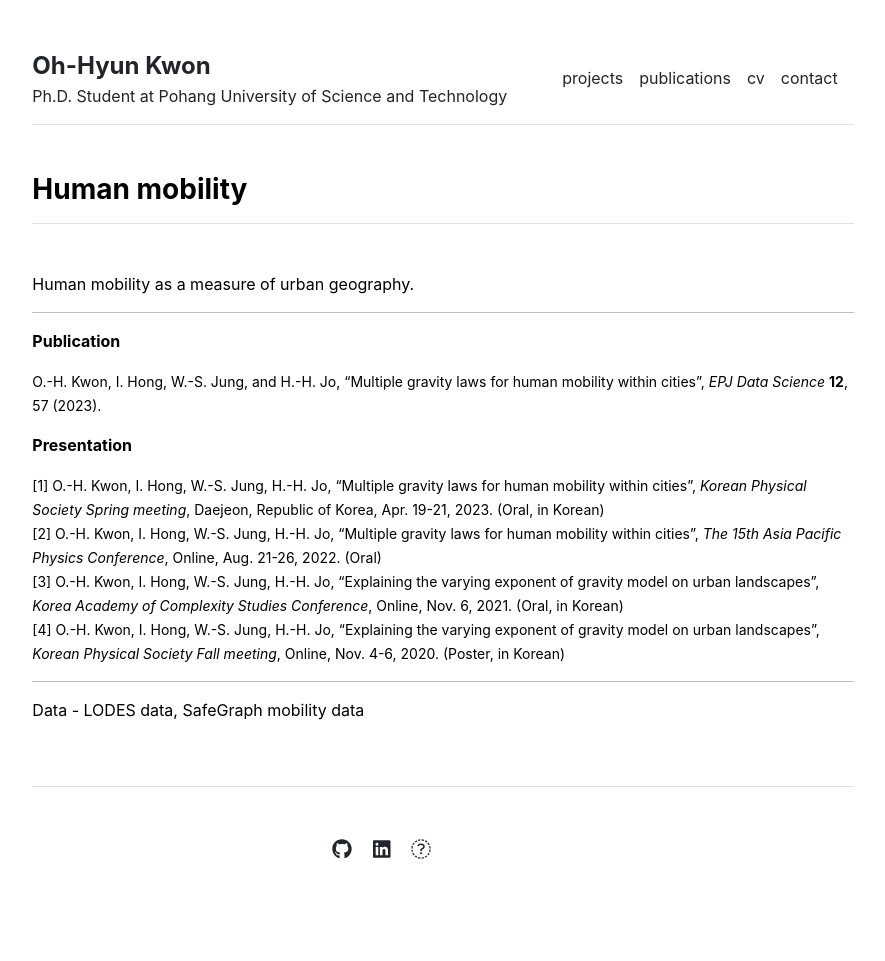
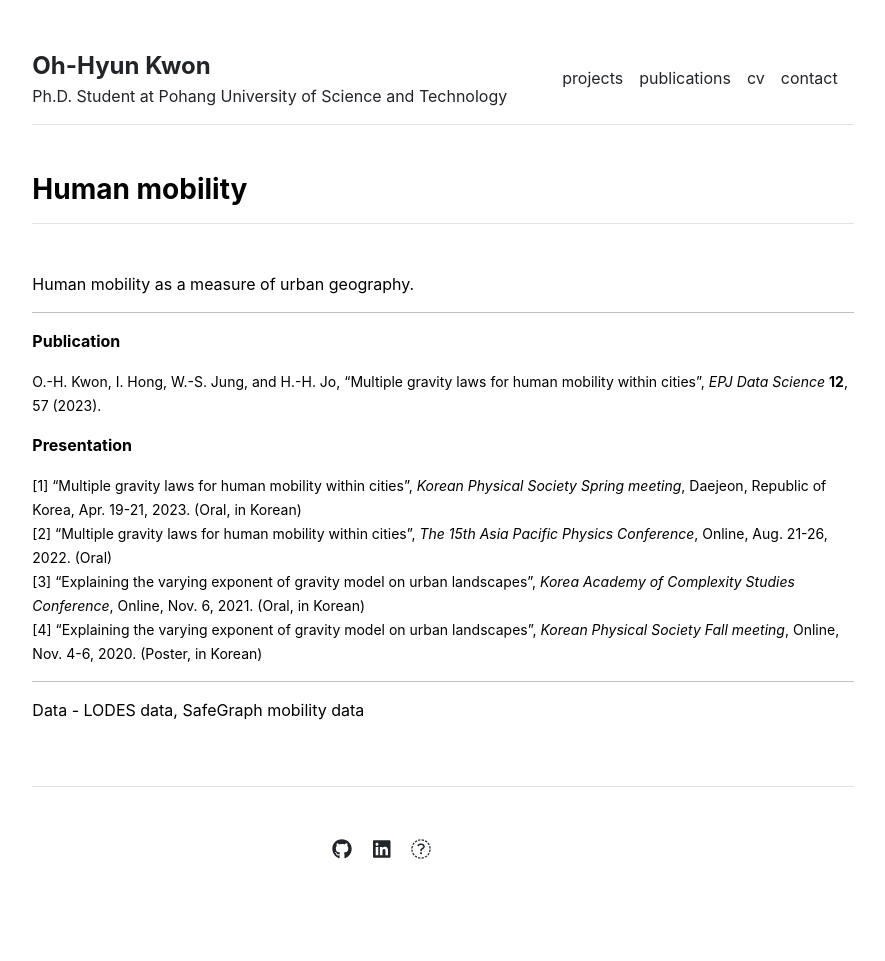
Before and after one commit to pothyd/pothyd.github.io, a Jekyll site: the page built from projects/mobility.md, in a window 1280 px wide. Shown: the whole page, without its empty margins (197-1082 px from the left). Built offline with Jekyll 4.4.1, drawn with Linux system fonts in a browser that asks for light colours.

Commit message:
Update mobility.md

```diff
--- a/projects/mobility.md
+++ b/projects/mobility.md
@@ -16,10 +16,10 @@
 **Presentation**
 
 <span class="small">
-[1] O.-H. Kwon, I. Hong, W.-S. Jung, H.-H. Jo, "Multiple gravity laws for human mobility within cities", *Korean Physical Society Spring meeting*, Daejeon, Republic of Korea, Apr. 19-21, 2023. (Oral, in Korean)<br>
-[2] O.-H. Kwon, I. Hong, W.-S. Jung, H.-H. Jo, "Multiple gravity laws for human mobility within cities", *The 15th Asia Pacific Physics Conference*, Online, Aug. 21-26, 2022. (Oral) <br>
-[3] O.-H. Kwon, I. Hong, W.-S. Jung, H.-H. Jo, "Explaining the varying exponent of gravity model on urban landscapes", *Korea Academy of Complexity Studies Conference*, Online, Nov. 6, 2021. (Oral, in Korean)<br>
-[4] O.-H. Kwon, I. Hong, W.-S. Jung, H.-H. Jo, "Explaining the varying exponent of gravity model on urban landscapes", *Korean Physical Society Fall meeting*, Online, Nov. 4-6, 2020. (Poster, in Korean)<br>
+[1] "Multiple gravity laws for human mobility within cities", *Korean Physical Society Spring meeting*, Daejeon, Republic of Korea, Apr. 19-21, 2023. (Oral, in Korean)<br>
+[2] "Multiple gravity laws for human mobility within cities", *The 15th Asia Pacific Physics Conference*, Online, Aug. 21-26, 2022. (Oral) <br>
+[3] "Explaining the varying exponent of gravity model on urban landscapes", *Korea Academy of Complexity Studies Conference*, Online, Nov. 6, 2021. (Oral, in Korean)<br>
+[4] "Explaining the varying exponent of gravity model on urban landscapes", *Korean Physical Society Fall meeting*, Online, Nov. 4-6, 2020. (Poster, in Korean)<br>
 </span>
 
 ---
```
